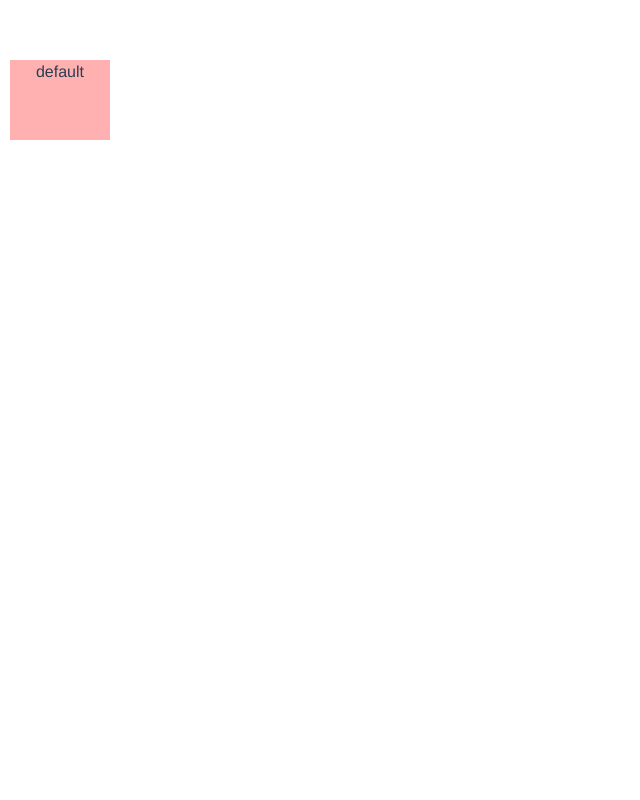
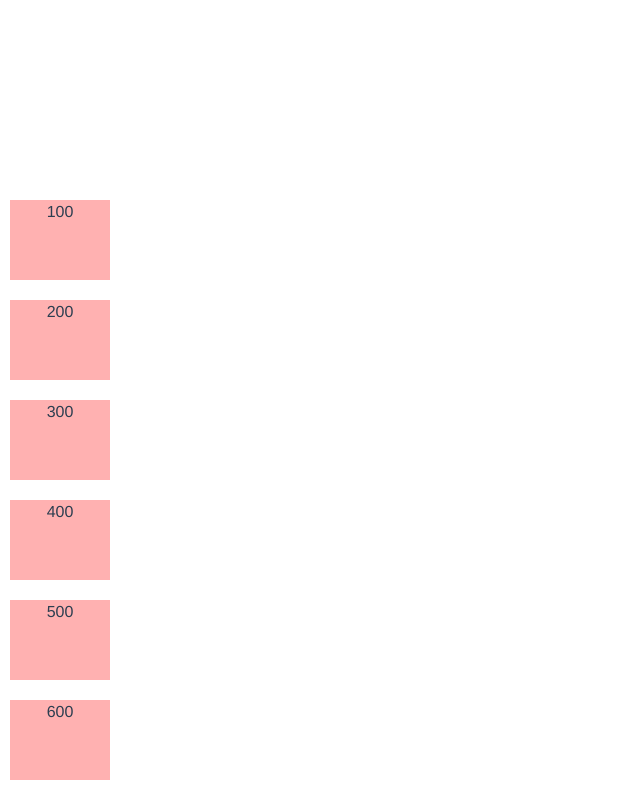
Before and after one commit to skitale-design/dynamic-table, a Vue app: page / in a window 1280 px wide. Shown: the whole page, without its empty margins (0-640 px from the left). Built offline with nearby package versions, Linux system fonts and the light colour scheme.

Commit message:
ДАННЫЕ ИЗ JSON
Хотели получать данные из json-файла.

Работает. Данные тянутся из локального файла data.json.

```diff
--- a/src/App.vue
+++ b/src/App.vue
@@ -1,8 +1,8 @@
 <template>
   <div>
-    <div v-for="el in data" :key="el.id">
+    <div v-for="el in data.numbers" :key="el.id">
       <OnlyDivs
-        :msg="el.value"
+        :msg=el.value
         class="cell"
         color="rgb(255, 177, 177)"
         :top="100 + el.value"
```
